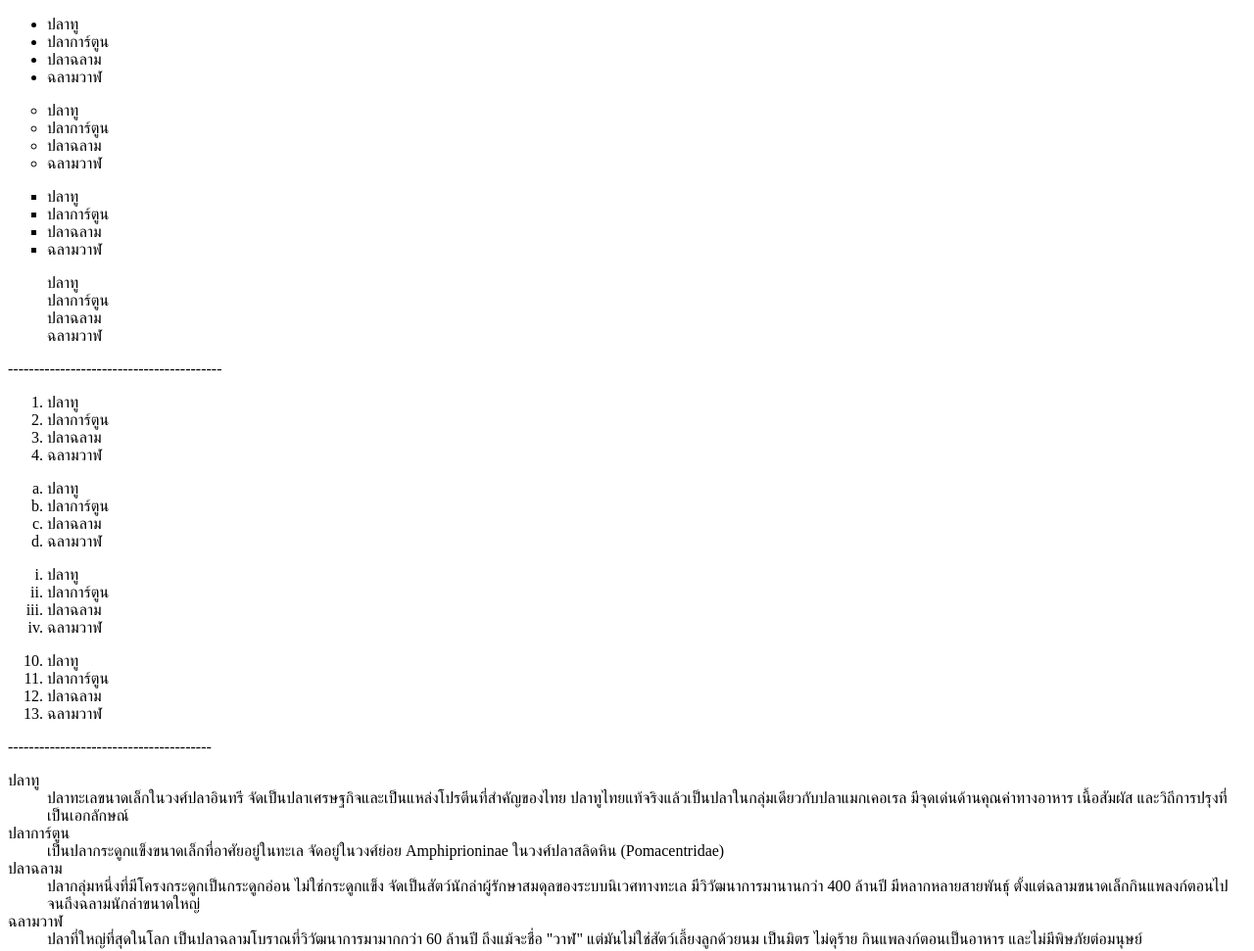
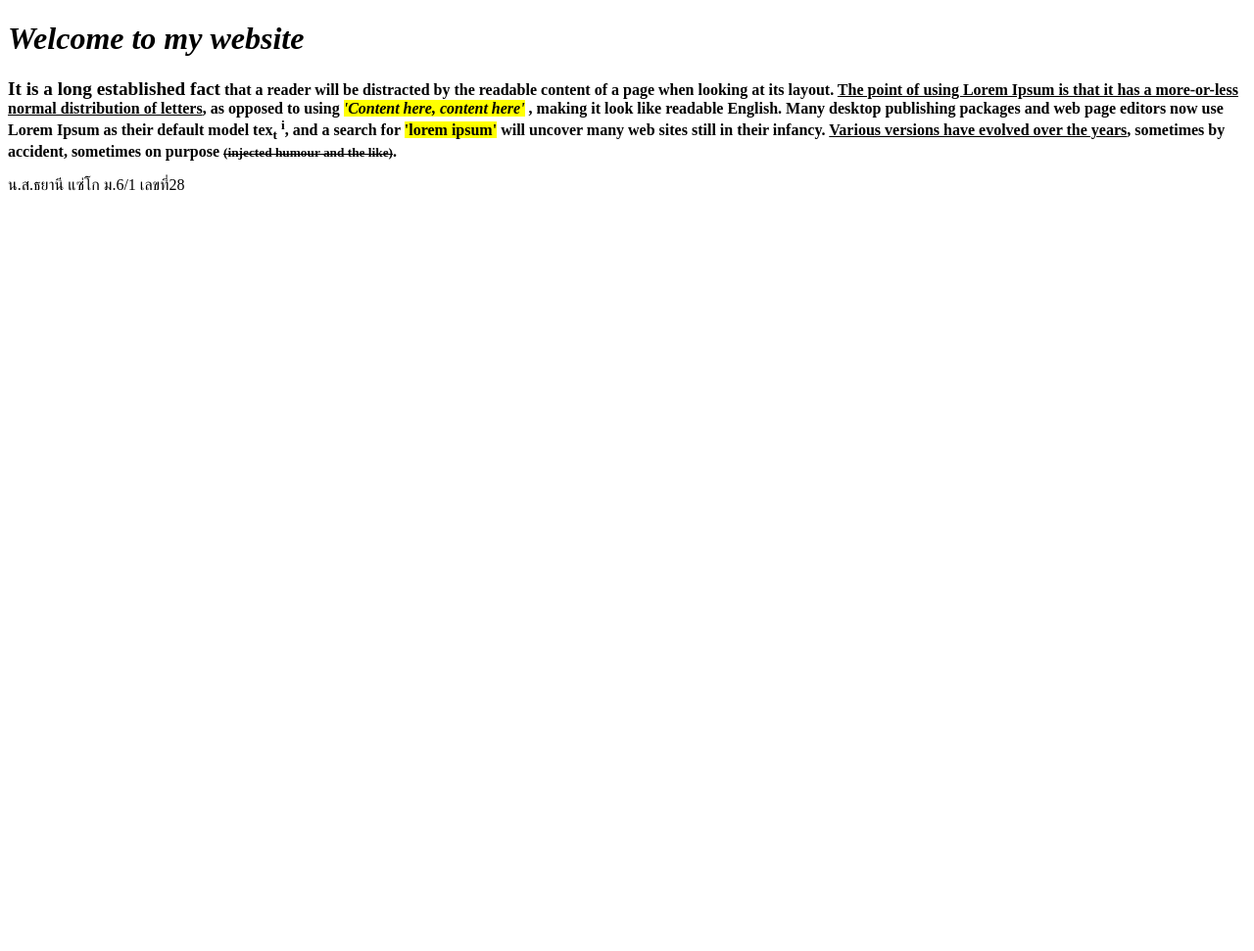
Before and after one commit to 41101-netizen/THAYANEE, a plain HTML site: page index.html in a window 1280 px wide. Shown: the whole page at 98% size. After the commit the page ends 800 px from the top, so only its background shows below. Drawn offline with Linux system fonts and the light colour scheme.

Commit message:
web101
Removed multiple lists and definitions related to fish species, and replaced the content with a new HTML structure including a welcome message and a paragraph with Lorem Ipsum text.

```diff
--- a/index.html
+++ b/index.html
@@ -1,85 +1,22 @@
 <!DOCTYPE html>
 <html lang="th">
 <head>
-<title>work4 html lists</title>
+<title>lorem Ipsum</title>
 <meta charset="utf-8">
 </head>
 <body>
-<ul>
-<li>ปลาทู</li>
-<li>ปลาการ์ตูน</li>
-<li>ปลาฉลาม</li>
-<li>ฉลามวาฬ</li>
-</ul>
+<h1><i>Welcome to my website</h1></i>
+<p><b><big>It is a long established fact</big>
+that a reader will be distracted by the readable content of a page when looking at its layout.
+<ins>The point of using Lorem Ipsum is that it has a more-or-less normal distribution of letters</ins>, as opposed to using <strong><i><mark>'Content here, content here'</i></strong></mark>
+, making it look like readable English. Many desktop publishing packages and web page editors now use Lorem Ipsum as their default model tex<sub>t</sub> <sup>i</sup>, and a search for
+<mark>'lorem ipsum'</mark> will uncover many web sites still in their infancy. <u>Various versions have evolved over the years</u>, sometimes by accident, sometimes on purpose
+<del><small>(injected humour and the like)</del></small>.
+</p></b>
 
-<ul type="circle">
-<li>ปลาทู</li>
-<li>ปลาการ์ตูน</li>
-<li>ปลาฉลาม</li>
-<li>ฉลามวาฬ</li>
-</ul>
-
-<ul type="square">
-<li>ปลาทู</li>
-<li>ปลาการ์ตูน</li>
-<li>ปลาฉลาม</li>
-<li>ฉลามวาฬ</li>
-</ul>
-
-<ul type="none">
-<li>ปลาทู</li>
-<li>ปลาการ์ตูน</li>
-<li>ปลาฉลาม</li>
-<li>ฉลามวาฬ</li>
-</ul>
-
------------------------------------------
-
-<ol>
-<li>ปลาทู</li>
-<li>ปลาการ์ตูน</li>
-<li>ปลาฉลาม</li>
-<li>ฉลามวาฬ</li>
-</ol>
-
-<ol type="a">
-<li>ปลาทู</li>
-<li>ปลาการ์ตูน</li>
-<li>ปลาฉลาม</li>
-<li>ฉลามวาฬ</li>
-</ol>
-
-<ol type="i">
-<li>ปลาทู</li>
-<li>ปลาการ์ตูน</li>
-<li>ปลาฉลาม</li>
-<li>ฉลามวาฬ</li>
-</ol>
-
-<ol start="10">
-<li>ปลาทู</li>
-<li>ปลาการ์ตูน</li>
-<li>ปลาฉลาม</li>
-<li>ฉลามวาฬ</li>
-</ol>
-
----------------------------------------
-
-<dl>
-<dt>ปลาทู</dt>
-<dd>ปลาทะเลขนาดเล็กในวงศ์ปลาอินทรี จัดเป็นปลาเศรษฐกิจและเป็นแหล่งโปรตีนที่สำคัญของไทย ปลาทูไทยแท้จริงแล้วเป็นปลาในกลุ่มเดียวกับปลาแมกเคอเรล มีจุดเด่นด้านคุณค่าทางอาหาร เนื้อสัมผัส และวิถีการปรุงที่เป็นเอกลักษณ์</dd>
-
-<dt>ปลาการ์ตูน</dt>
-<dd>เป็นปลากระดูกแข็งขนาดเล็กที่อาศัยอยู่ในทะเล จัดอยู่ในวงศ์ย่อย Amphiprioninae ในวงศ์ปลาสลิดหิน (Pomacentridae)</dd>
-
-<dt>ปลาฉลาม</dt>
-<dd>ปลากลุ่มหนึ่งที่มีโครงกระดูกเป็นกระดูกอ่อน ไม่ใช่กระดูกแข็ง จัดเป็นสัตว์นักล่าผู้รักษาสมดุลของระบบนิเวศทางทะเล มีวิวัฒนาการมานานกว่า 400 ล้านปี มีหลากหลายสายพันธุ์ ตั้งแต่ฉลามขนาดเล็กกินแพลงก์ตอนไปจนถึงฉลามนักล่าขนาดใหญ่</dd>
-
-<dt>ฉลามวาฬ</dt>
-<dd>ปลาที่ใหญ่ที่สุดในโลก เป็นปลาฉลามโบราณที่วิวัฒนาการมามากกว่า 60 ล้านปี ถึงแม้จะชื่อ "วาฬ" แต่มันไม่ใช่สัตว์เลี้ยงลูกด้วยนม เป็นมิตร ไม่ดุร้าย กินแพลงก์ตอนเป็นอาหาร และไม่มีพิษภัยต่อมนุษย์</dd>
-
-</dl>
-
+<p>
+น.ส.ธยานี แซ่โก ม.6/1 เลขที่28
+</p>
 
 </body>
 </html>
```
